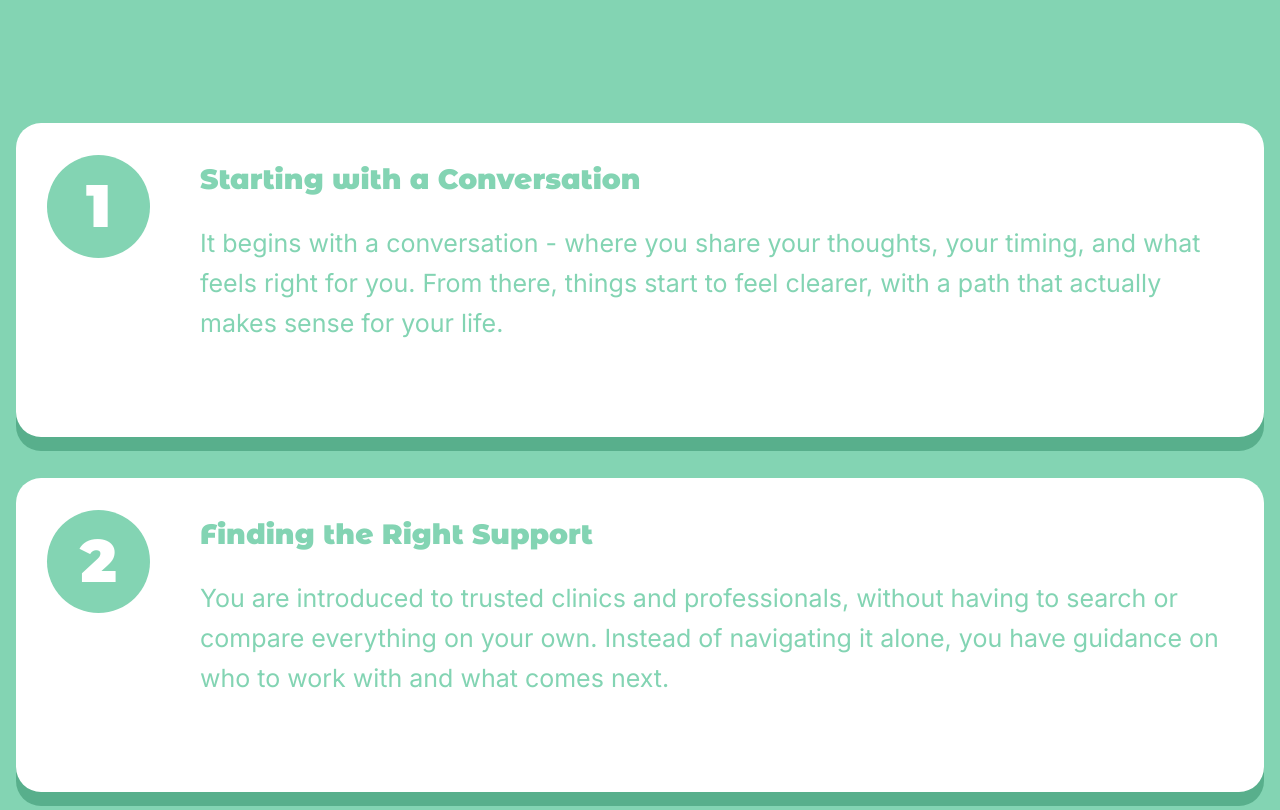
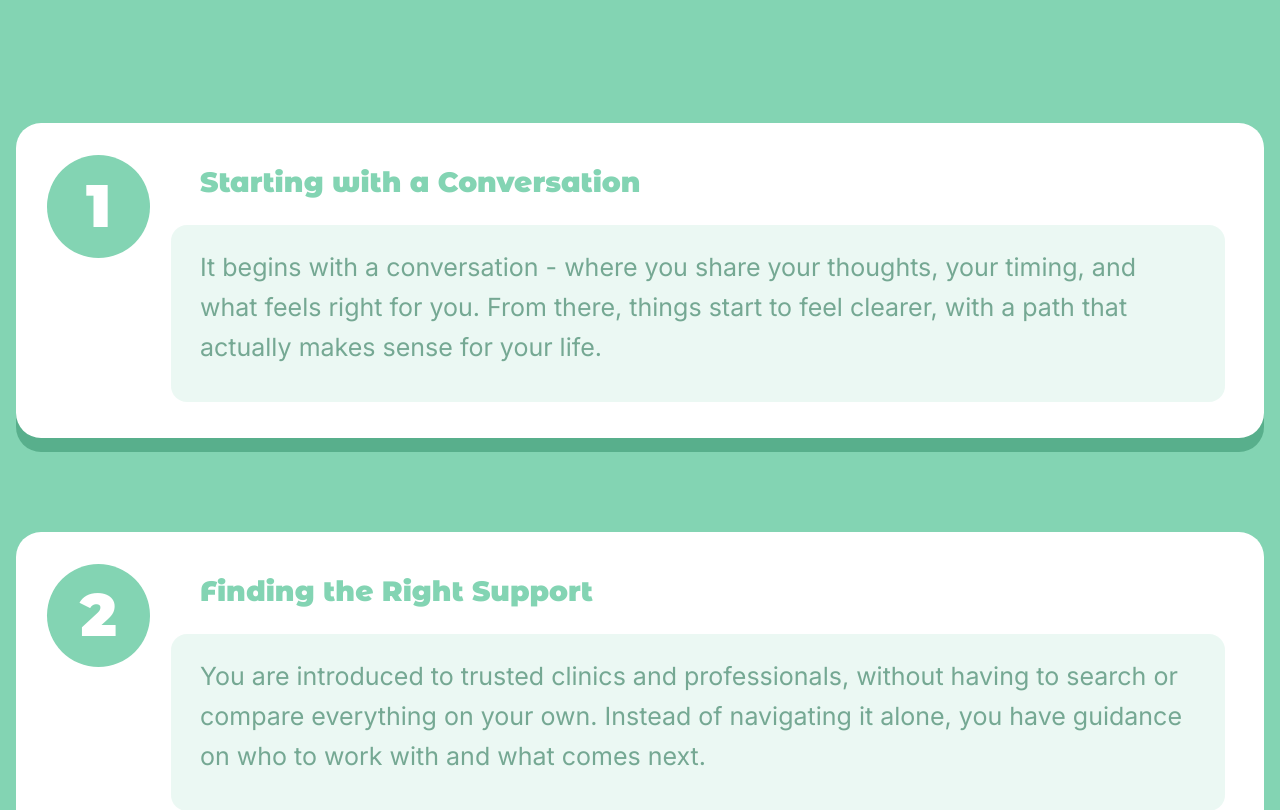
Before and after one commit to chunfeng777/Aurora, a Vue app: page / in a window 1280 px wide. Shown: the part 4373-5183 px from the top of the page. Built offline with nearby package versions, Linux system fonts and the light colour scheme; no server answers.

Commit message:
Refine journey and consultation experience

```diff
--- a/src/components/sections/ContactSection.vue
+++ b/src/components/sections/ContactSection.vue
@@ -29,7 +29,6 @@ const singleOptionSelections = reactive<Record<number, string>>({
 type SubmissionMessageKey =
   | 'validationError'
   | 'success'
-  | 'savedWithoutMail'
   | 'networkError'
   | 'serverError';
 
@@ -37,8 +36,6 @@ const submissionMessages = {
   en: {
     validationError: 'Please provide your full name and at least one contact method.',
     success: 'Submitted successfully! Thank you. We will be in touch shortly.',
-    savedWithoutMail:
-      'Submitted successfully! Your consultation record has been saved. The email notification could not be sent.',
     networkError:
       'Unable to connect to the consultation service. Please check your connection and try again.',
     serverError: 'Unable to submit your request. Please try again later.',
@@ -46,7 +43,6 @@ const submissionMessages = {
   zh: {
     validationError: '请填写姓名，并至少留下一种联系方式。',
     success: '提交成功！感谢您的咨询，我们会尽快与您联系。',
-    savedWithoutMail: '提交成功！您的咨询记录已保存，邮件通知暂时未能发送。',
     networkError: '无法连接到咨询服务，请检查网络后重试。',
     serverError: '提交失败，请稍后重试。',
   },
@@ -138,7 +134,7 @@ const submitConsultation = async () => {
       if (error.code === 'mail_notification_failed_after_save') {
         resetForm();
         submissionState.value = 'success';
-        submissionMessageKey.value = 'savedWithoutMail';
+        submissionMessageKey.value = 'success';
         return;
       }
 
--- a/src/components/sections/YourJourney.vue
+++ b/src/components/sections/YourJourney.vue
@@ -16,24 +16,29 @@ const { journeyClosing, journeyCtaLabel, journeyHeading, journeySteps } = useSit
         </p>
       </div>
 
-      <div class="mt-[121px] space-y-[41px]">
+      <div class="mt-[121px] space-y-[94px]">
         <article
           v-for="step in journeySteps"
           :key="step.index"
-          class="relative rounded-[25px] bg-white px-[31px] py-[35px] text-aurora-mint shadow-[0_14px_0_rgba(72,161,125,0.72)] md:min-h-[279px] md:pl-[184px] md:pr-[39px]"
-          :class="{ 'md:min-h-[314px]': step.description.length > 190 }"
+          class="relative rounded-[25px] bg-white px-6 pb-7 pt-7 text-aurora-mint shadow-[0_14px_0_rgba(72,161,125,0.72)] md:pb-[36px] md:pl-[184px] md:pr-[39px] md:pt-[35px]"
         >
           <div
             class="mb-6 grid size-[103px] place-items-center rounded-full bg-aurora-mint font-display text-[60px] font-black leading-none text-white md:absolute md:left-[31px] md:top-[32px]"
           >
             {{ step.index }}
           </div>
-          <h3 class="font-display text-[clamp(28px,1.67vw,32px)] font-black leading-[1.5]">
+          <h3
+            class="font-display text-[clamp(28px,1.67vw,32px)] font-black leading-[1.5] md:leading-[49px]"
+          >
             {{ step.title }}
           </h3>
-          <p class="mt-[23px] font-body text-[25px] leading-[40px] text-aurora-mint">
-            {{ step.description }}
-          </p>
+          <div
+            class="mt-[18px] min-h-[141px] rounded-[16px] bg-aurora-mint/[0.16] px-6 pb-[35px] pt-[22px] md:-ml-[29px] md:px-[29px]"
+          >
+            <p class="font-body text-[25px] leading-[40px] text-[#75a893] max-sm:text-[19px] max-sm:leading-[31px]">
+              {{ step.description }}
+            </p>
+          </div>
         </article>
       </div>
 
--- a/src/constants/localizedCopy.ts
+++ b/src/constants/localizedCopy.ts
@@ -189,7 +189,7 @@ export const zhCopy: SiteCopy = {
       { legend: '希望通过哪种方式与您联系？（可多选）', options: ['邮箱', '手机', 'WhatsApp', '微信'] },
       { legend: '您目前希望了解哪些服务？', options: ['生育咨询与试管（IVF）', '代孕', '暂未确定，希望先了解不同方案'] },
       { legend: '您计划什么时候开启方案？', options: ['3个月内', '3–6个月', '6–12个月', '目前仍在了解阶段'] },
-      { legend: '您目前的主要居住地（可多选）', options: ['美国', '中国大陆', '中国香港', '澳门', '台湾地区', '其他国家或地区'] },
+      { legend: '您目前的主要居住地（可多选）', options: ['美国', '中国大陆', '中国香港', '中国澳门', '台湾地区', '其他国家或地区'] },
     ],
     messageLabel: '欢迎告诉我们更多关于您的情况（选填）',
     submitLabel: '预约专属咨询',
--- a/vite.config.ts
+++ b/vite.config.ts
@@ -5,6 +5,9 @@ import { defineConfig } from 'vite';
 
 export default defineConfig({
   plugins: [vue()],
+  server: {
+    allowedHosts: ['.ngrok-free.app', '.ngrok-free.dev'],
+  },
   resolve: {
     alias: {
       '@': fileURLToPath(new URL('./src', import.meta.url)),
```
